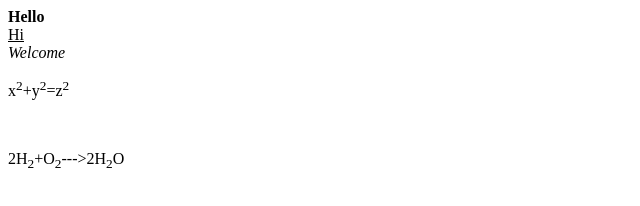
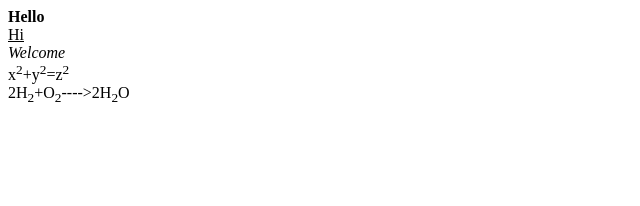
Before and after one commit to iamneo-production/accfbabefadaeccdffeecabfeedab, a plain HTML site: page public/index.html in a window 1280 px wide. Shown: the whole page, without its empty margins (0-640 px from the left). Drawn offline with Linux system fonts and the light colour scheme.

Commit message:
Backup Commit

```diff
--- a/public/index.html
+++ b/public/index.html
@@ -3,7 +3,7 @@
         <b>Hello</b><br>
         <u>Hi</u><br>
         <i>Welcome</i><br>
-        <p>x<sup>2</sup>+y<sup>2</sup>=z<sup>2</sup></p><br>
-        <p>2H<sub>2</sub>+O<sub>2</sub>--->2H<sub>2</sub>O</p>
+        x<sup>2</sup>+y<sup>2</sup>=z<sup>2</sup><br>
+        2H<sub>2</sub>+O<sub>2</sub>---->2H<sub>2</sub>O
         </body>
         </html>
```
